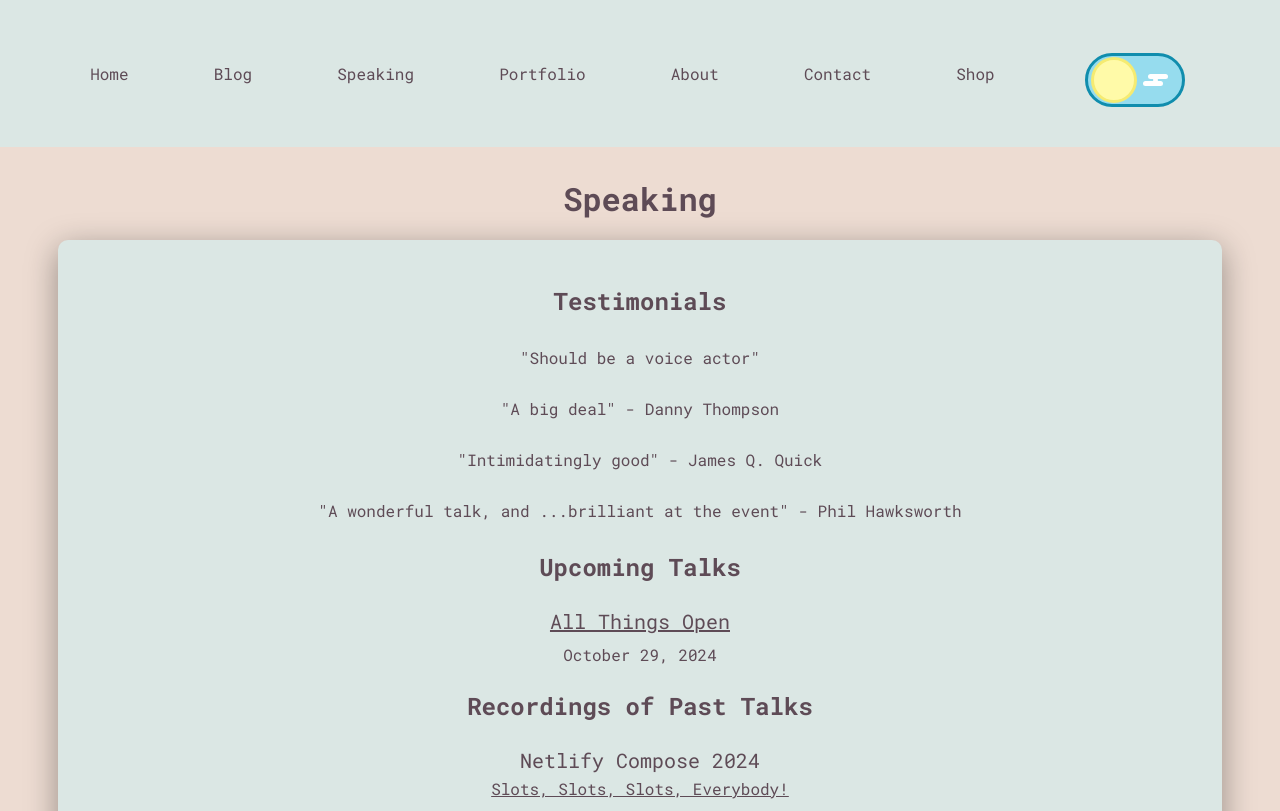
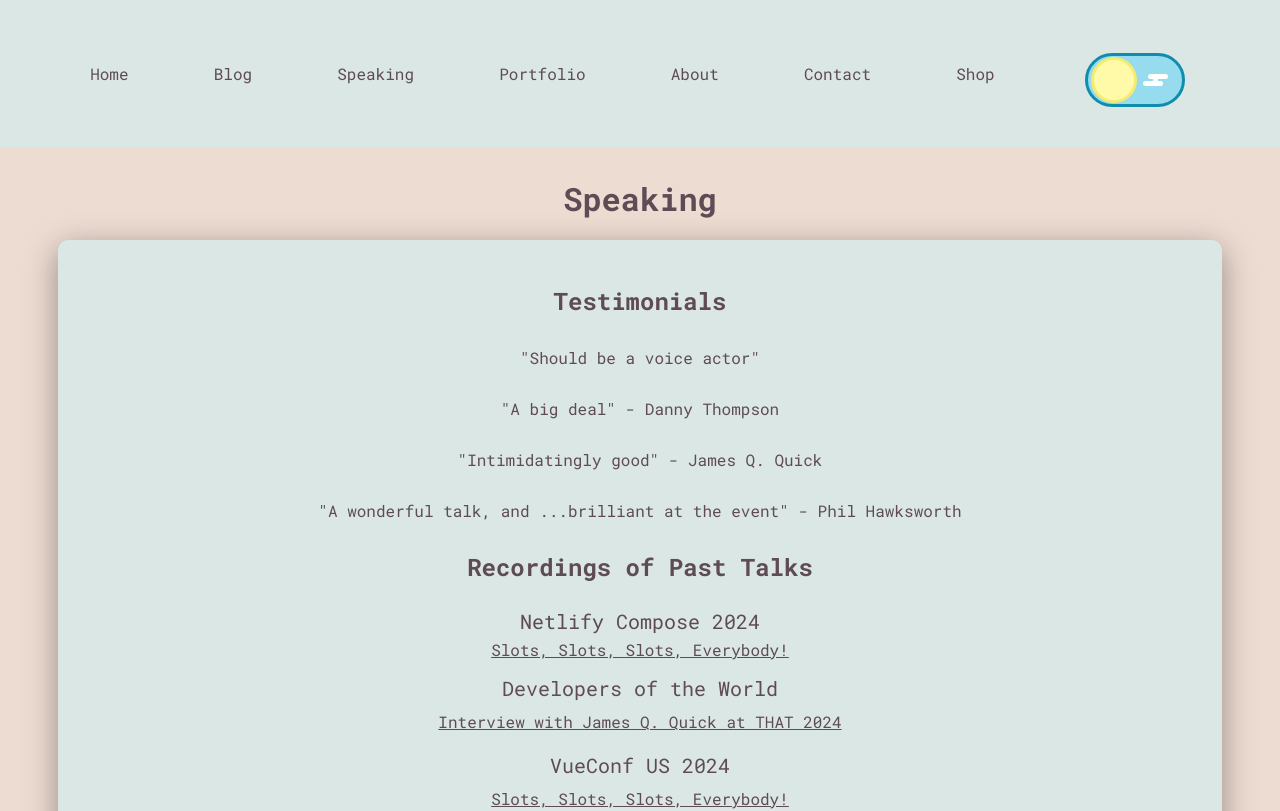
Before and after one commit to abbeyperini/Portfolio2.0, a React (Create React App) app in the folder portfolio/: page /speaking in a window 1280 px wide. Shown: the top 811 px of the page. Built offline with nearby package versions, Linux system fonts and the light colour scheme.

Commit message:
Update speaking

```diff
--- a/portfolio/src/components/Speaking.js
+++ b/portfolio/src/components/Speaking.js
@@ -15,10 +15,6 @@ function Speaking({home}) {
                 <li><p>"A big deal" - Danny Thompson</p></li>
                 <li><p>"Intimidatingly good" - James Q. Quick</p></li>
                 <li><p>"A wonderful talk, and ...brilliant at the event" - Phil Hawksworth</p></li>
-              </ul>
-              <h3>Upcoming Talks</h3>
-              <ul className="talk-list">
-                <li><a href="https://2024.allthingsopen.org/speakers/abbey-perini" rel="noreferrer" className="talk_link"><p className="event_title">All Things Open</p></a><p>October 29, 2024</p></li>
               </ul>
               <h3>Recordings of Past Talks</h3>
               <ul className="talk-list">
```
